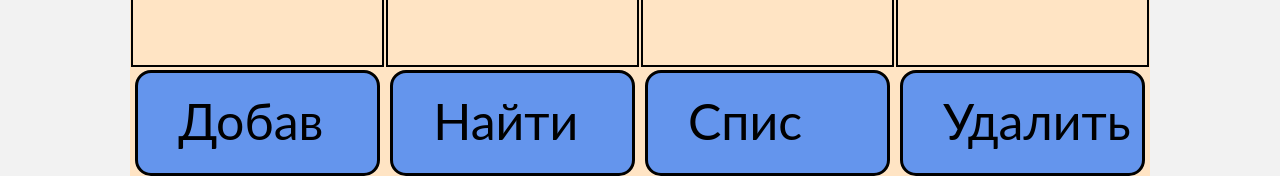
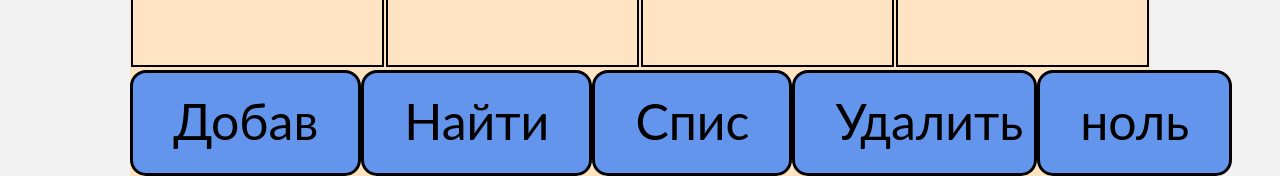
Before and after one commit to EroldKoil/Tickets, a plain HTML site: page index.html in a window 1280 px wide. Shown: the part 1351-1527 px from the top of the page. Drawn offline with Linux system fonts and the light colour scheme.

Commit message:
Update index.html

```diff
--- a/index.html
+++ b/index.html
@@ -45,6 +45,7 @@
             <div class="button" id="searchButton">Найти</div>
             <div class="button" id="listButton">Спис</div>
             <div class="button" id="dellButton">Удалить</div>
+            <div class="button" id="dellAllButton">ноль</div>
         </div>
     </div>
 </body>
```
